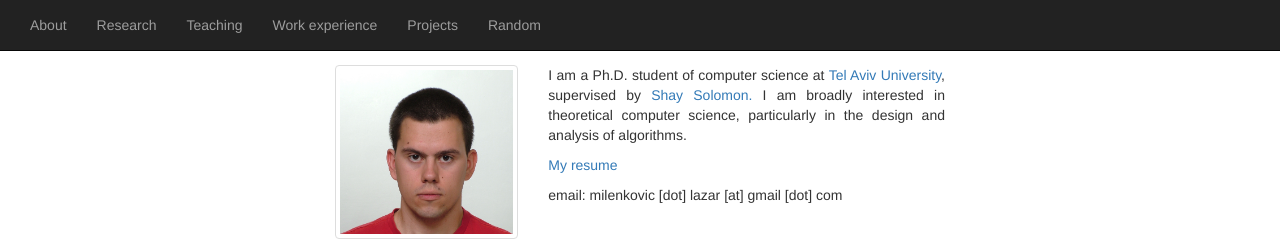
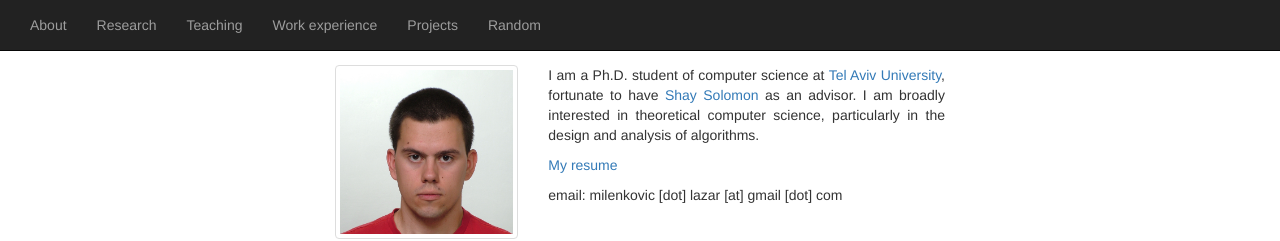
Before and after one commit to milenkoviclazar/milenkoviclazar.github.io, a plain HTML site: page index.html in a window 1280 px wide. Shown: the top 241 px of the page. Drawn offline with nearby package versions, Linux system fonts and the light colour scheme; some packages are replaced by stand-ins of ours.

Commit message:
A slight modification

```diff
--- a/index.html
+++ b/index.html
@@ -67,7 +67,7 @@
                     <img src="documents/me.jpg" class="img-thumbnail" alt="serious picture of me" width="200" height="200">
                 </div>
                 <div class="col-sm-8">
-                    <p class="text-justify">I am a Ph.D. student of computer science at <a href=https://english.tau.ac.il/>Tel Aviv University</a>, supervised by <a href="https://sites.google.com/site/soloshay/">Shay Solomon.</a>
+                    <p class="text-justify">I am a Ph.D. student of computer science at <a href=https://english.tau.ac.il/>Tel Aviv University</a>, fortunate to have <a href="https://sites.google.com/site/soloshay/">Shay Solomon</a> as an advisor.
                     I am broadly interested in theoretical computer science, particularly in the design and analysis of algorithms.</p>
                     <p><a href="documents/resume.pdf">My resume</a></p>
                     <p>email: milenkovic [dot] lazar [at] gmail [dot] com</p>
```
